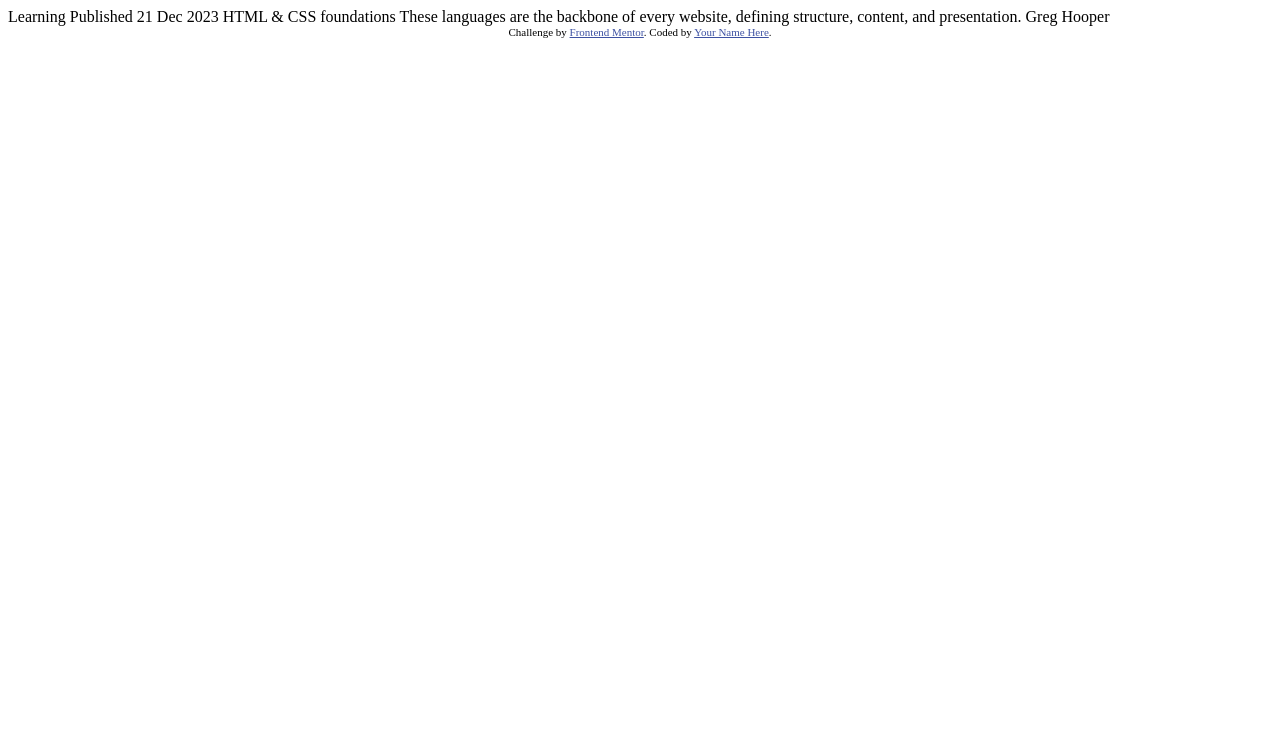
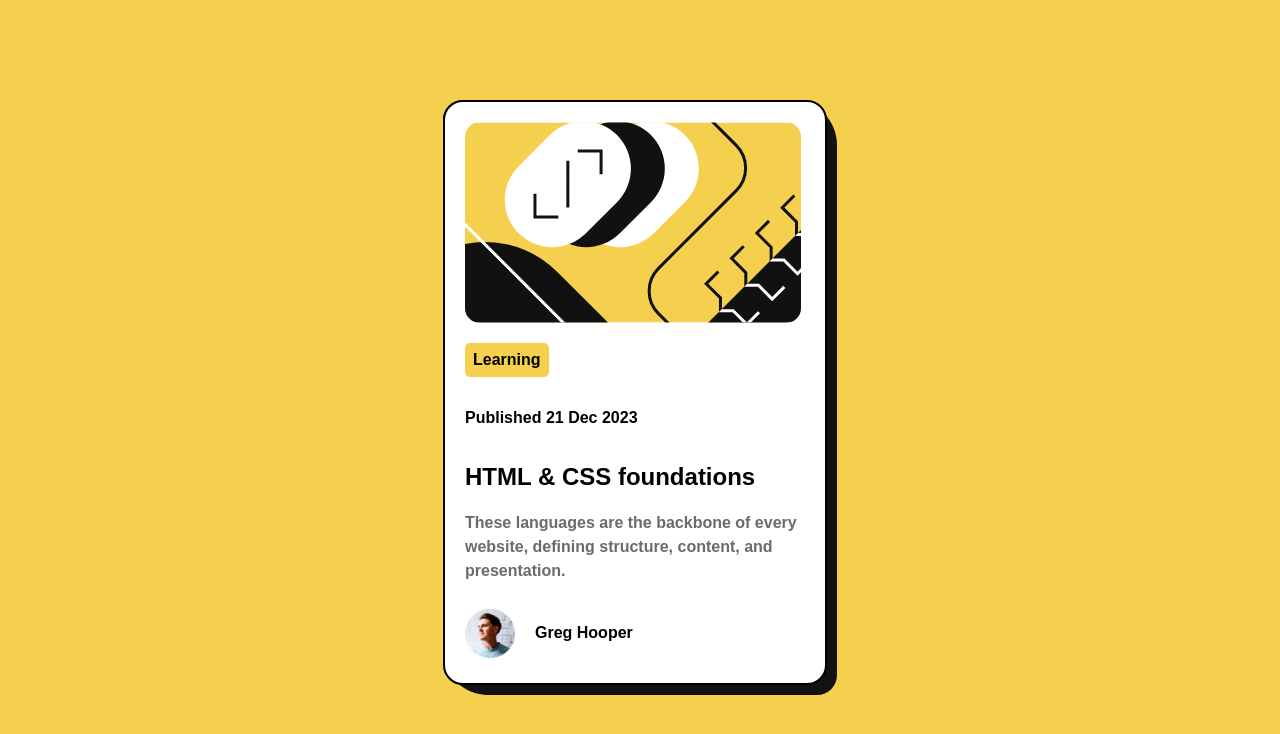
Before and after one commit to Adnan0-IM/blog-preview-card-main, a plain HTML site: page index.html in a window 1280 px wide. Drawn offline with Linux system fonts and the light colour scheme.

Commit message:
Solution

```diff
--- a/index.html
+++ b/index.html
@@ -1,34 +1,67 @@
 <!DOCTYPE html>
 <html lang="en">
   <head>
-  <meta charset="UTF-8">
-  <meta name="viewport" content="width=device-width, initial-scale=1.0"> <!-- displays site properly based on user's device -->
+    <meta charset="UTF-8" />
+    <meta name="viewport" content="width=device-width, initial-scale=1.0" />
+    <!-- displays site properly based on user's device -->
 
-  <link rel="icon" type="image/png" sizes="32x32" href="./assets/images/favicon-32x32.png">
+    <link
+      rel="icon"
+      type="image/png"
+      sizes="32x32"
+      href="./assets/images/favicon-32x32.png"
+    />
 
     <title>Frontend Mentor | Blog preview card</title>
-
+    <link rel="stylesheet" href="style.css" />
     <!-- Feel free to remove these styles or customise in your own stylesheet 👍 -->
     <style>
-    .attribution { font-size: 11px; text-align: center; }
-    .attribution a { color: hsl(228, 45%, 44%); }
+      .attribution {
+        font-size: 11px;
+        text-align: center;
+      }
+      .attribution a {
+        color: hsl(228, 45%, 44%);
+      }
     </style>
   </head>
   <body>
+    <div class="wrapper">
+      <div class="container">
+        <div>
+          <img
+            class="the-img"
+            src="./assets/images/illustration-article.svg"
+            alt=""
+          />
+        </div>
+        <p class="Learning">Learning</>
 
-  Learning
+        <div class="date"><p>Published 21 Dec 2023</p></div>
 
-  Published 21 Dec 2023
+        <div class="heading"><h2>HTML & CSS foundations</h2></div>
+        <div class="paragraph">
+          These languages are the backbone of every website, defining structure,
+          content, and presentation.
+        </div>
+        <div class="avatar-div">
+          <img
+            width="50"
+            height="50"
+            src="./assets/images/image-avatar.webp"
+            alt=""
+          />
+          <h4>Greg Hooper</h4>
+        </div>
+      </div>
+    </div>
 
-  HTML & CSS foundations
-
-  These languages are the backbone of every website, defining structure, content, and presentation.
-
-  Greg Hooper
-
+    <!--
     <div class="attribution">
-    Challenge by <a href="https://www.frontendmentor.io?ref=challenge" target="_blank">Frontend Mentor</a>.
-    Coded by <a href="#">Your Name Here</a>.
-  </div>
+      Challenge by
+      <a href="https://www.frontendmentor.io?ref=challenge" target="_blank"
+        >Frontend Mentor</a
+      >. Coded by <a href="#">Your Name Here</a>.
+    </div> -->
   </body>
 </html>
--- /dev/null
+++ b/style.css
@@ -0,0 +1,83 @@
+
+body {
+    margin: 0;
+    padding: 0;
+    display: grid;
+    justify-content: center;
+    align-content: center;
+    background-color: hsl(47, 88%, 63%);
+    font-family: "Figtree", sans-serif;
+    font-weight: bold;
+    font-optical-sizing: auto;
+}
+
+.wrapper {
+    background-color: hsl(0, 0%, 7%);
+    border-radius: 20px;
+    padding-right: 10px;
+    padding-bottom: 10px;
+    margin-block: 100px;
+    border-top-right-radius: 45px;
+    border-bottom-left-radius: 45px;
+
+}
+
+.container {
+    display: flex;
+    flex-direction: column;
+    justify-content: center;
+    border: 2px solid black;
+    border-radius: 20px;
+    width: 380px;
+    background-color: hsl(0, 0%, 100%);
+
+}
+
+.the-img {
+    margin: 20px 20px 0 20px;
+    border-radius: 15px;
+
+}
+
+.Learning {
+    background-color: hsl(47, 88%, 63%);
+    padding: 8px;
+    margin-left: 20px;
+    margin-right: auto;
+    border-radius: 5px;
+
+}
+
+.date {
+    margin-left: 20px;
+}
+
+.heading {
+    margin-left: 20px;
+
+}
+
+.heading:hover {
+    color: hsl(47, 88%, 63%);
+    cursor: pointer;
+}
+
+.paragraph {
+    margin-left: 20px;
+    font-size: 16px;
+    line-height: 1.5;
+    color: hsl(0, 0%, 42%);
+}
+
+.avatar-div {
+    margin: 20px;
+    display: flex;
+    align-items: center;
+
+
+}
+
+h4 {
+    padding-left: 20px;
+
+}
```
Also changed, not shown: assets/images/Solution.jpg (added), assets/images/hover.jpg (added), 2 other files. Lines whose indentation alone changed are shown as unchanged.
